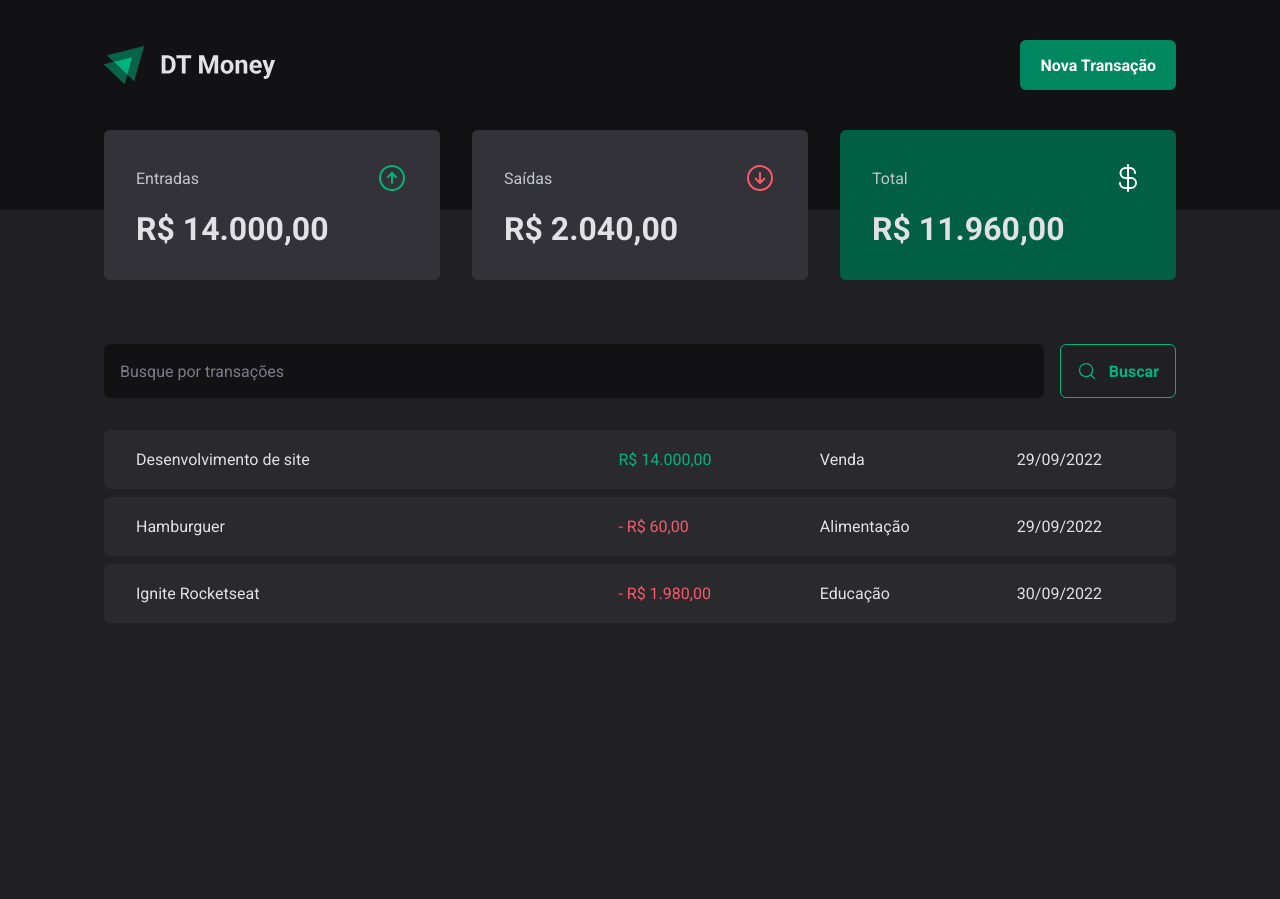
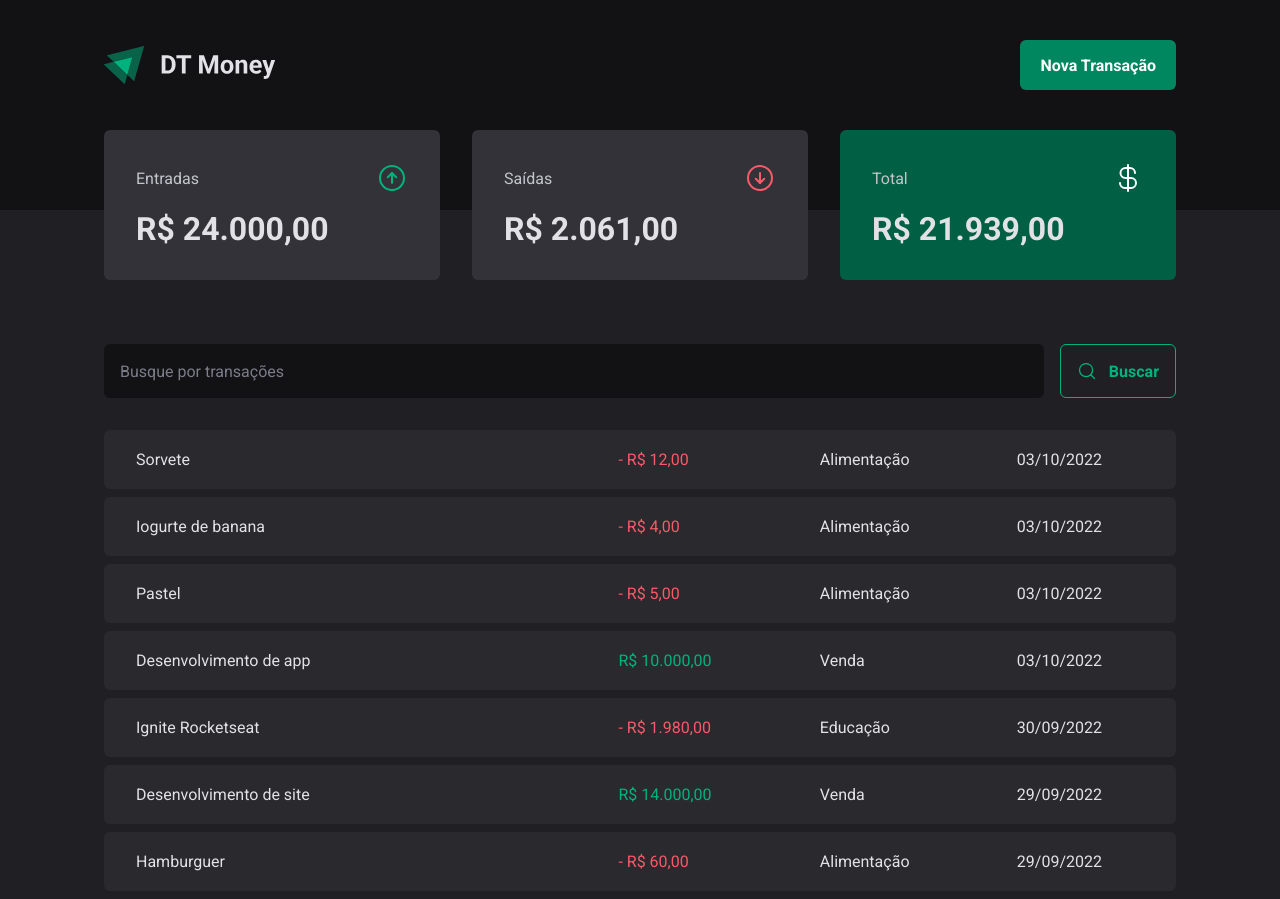
Before and after one commit to fabiomoura-m/dt-money, a React (Vite) app: page / in a window 1280 px wide. Before the commit the page ends 800 px from the top, so only its background shows below. Built offline with nearby package versions, Linux system fonts and the light colour scheme; data requests are answered from the project's data file.

Commit message:
Conexão com a API - Criando nova transação

```diff
--- a/server.json
+++ b/server.json
@@ -1,5 +1,5 @@
 {
-  "transactions":[
+  "transactions": [
     {
       "id": 1,
       "description": "Desenvolvimento de site",
@@ -23,6 +23,38 @@
       "category": "Educação",
       "price": 1980,
       "createdAt": "2022-09-30T09:23:35.240Z"
+    },
+    {
+      "description": "Desenvolvimento de app",
+      "category": "Venda",
+      "price": 10000,
+      "type": "income",
+      "createdAt": "2022-10-03T18:25:05.719Z",
+      "id": 4
+    },
+    {
+      "description": "Pastel",
+      "category": "Alimentação",
+      "price": 5,
+      "type": "outcome",
+      "createdAt": "2022-10-03T18:30:56.735Z",
+      "id": 5
+    },
+    {
+      "description": "Iogurte de banana",
+      "category": "Alimentação",
+      "price": 4,
+      "type": "outcome",
+      "createdAt": "2022-10-03T18:46:30.976Z",
+      "id": 6
+    },
+    {
+      "description": "Sorvete",
+      "category": "Alimentação",
+      "price": 12,
+      "type": "outcome",
+      "createdAt": "2022-10-03T19:16:55.557Z",
+      "id": 7
     }
   ]
 }
--- a/src/components/Header/index.tsx
+++ b/src/components/Header/index.tsx
@@ -2,14 +2,18 @@ import { HeaderContainer, HeaderContent, NewTransactionButton } from './style';
 import * as Dialog from '@radix-ui/react-dialog';
 import logoImage from '../../assets/logo.svg';
 import { NewTransactionModal } from '../NewTransactionModal';
+import { useContext } from 'react';
+import { TransactionsContext } from '../../contexts/TransactionsContext';
 
 export function Header() {
+    const { open, setOpen } = useContext(TransactionsContext);
+
     return (
         <HeaderContainer>
             <HeaderContent>
                 <img src={logoImage} alt="" />
 
-                <Dialog.Root>
+                <Dialog.Root open={open} onOpenChange={setOpen}>
                     <Dialog.Trigger asChild>
                         <NewTransactionButton>
                             Nova Transação
--- a/src/components/NewTransactionModal/index.tsx
+++ b/src/components/NewTransactionModal/index.tsx
@@ -11,6 +11,8 @@ import {
     TransactionType,
     TransactionTypeButton
 } from './style';
+import { useContext } from 'react';
+import { TransactionsContext } from '../../contexts/TransactionsContext';
 
 const newTransactionsFormSchema = z.object({
     description: z.string(),
@@ -22,11 +24,14 @@ const newTransactionsFormSchema = z.object({
 type NewTransactionFormInputs = z.infer<typeof newTransactionsFormSchema>;
 
 export function NewTransactionModal() {
+    const { createTransaction, setOpen } = useContext(TransactionsContext);
+
     const {
         register,
         control,
         handleSubmit,
-        formState: { isSubmitting }
+        formState: { isSubmitting },
+        reset
     } = useForm<NewTransactionFormInputs>({
         resolver: zodResolver(newTransactionsFormSchema),
         defaultValues: {
@@ -34,9 +39,14 @@ export function NewTransactionModal() {
         }
     });
 
+    function closeModal() {
+        setOpen(false);
+    }
+
     async function handleCreateNewTransaction(data: NewTransactionFormInputs) {
-        await new Promise(resolve => setTimeout(resolve, 2000));
-        console.log(data);
+        createTransaction(data);
+        closeModal();
+        reset();
     }
 
     return (
--- a/src/contexts/TransactionsContext.tsx
+++ b/src/contexts/TransactionsContext.tsx
@@ -1,4 +1,11 @@
-import { createContext, ReactNode, useEffect, useState } from 'react';
+import {
+    createContext,
+    Dispatch,
+    ReactNode,
+    SetStateAction,
+    useEffect,
+    useState
+} from 'react';
 import { api } from '../lib/axios';
 
 interface Transaction {
@@ -10,9 +17,19 @@ interface Transaction {
     createdAt: string;
 }
 
+interface CreateTransactionInput {
+    description: string;
+    price: number;
+    category: string;
+    type: 'income' | 'outcome';
+}
+
 interface TransactionContextType {
     transactions: Transaction[];
     fetchTransactions: (query?: string) => Promise<void>;
+    createTransaction: (data: CreateTransactionInput) => Promise<void>;
+    setOpen: Dispatch<SetStateAction<boolean>>;
+    open: boolean;
 }
 
 interface TransactionsProviderProps {
@@ -23,15 +40,32 @@ export const TransactionsContext = createContext({} as TransactionContextType);
 
 export function TransactionsProvider({ children }: TransactionsProviderProps) {
     const [transactions, setTransactions] = useState<Transaction[]>([]);
+    const [open, setOpen] = useState(false);
 
     async function fetchTransactions(query?: string) {
         const response = await api.get('/transactions', {
             params: {
+                _sort: 'createdAt',
+                _order: 'desc',
                 q: query
             }
         });
 
         setTransactions(response.data);
+    }
+
+    async function createTransaction(data: CreateTransactionInput) {
+        const { description, category, price, type } = data;
+
+        const response = await api.post('transactions', {
+            description,
+            category,
+            price,
+            type,
+            createdAt: new Date()
+        });
+
+        setTransactions(state => [response.data, ...state]);
     }
 
     useEffect(() => {
@@ -40,7 +74,13 @@ export function TransactionsProvider({ children }: TransactionsProviderProps) {
 
     return (
         <TransactionsContext.Provider
-            value={{ transactions, fetchTransactions }}
+            value={{
+                transactions,
+                fetchTransactions,
+                createTransaction,
+                open,
+                setOpen
+            }}
         >
             {children}
         </TransactionsContext.Provider>
```
Lines whose indentation alone changed are shown as unchanged.
